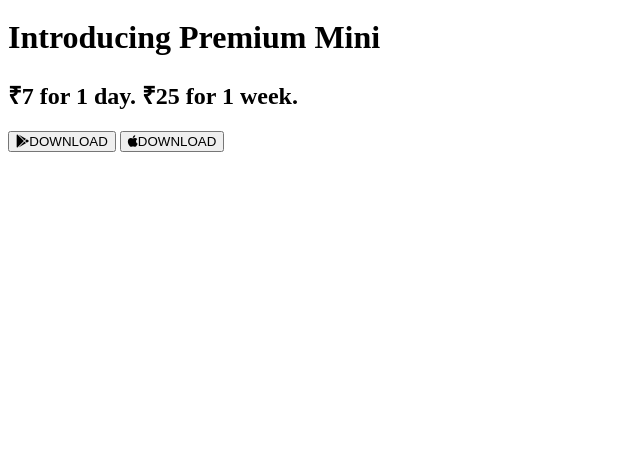
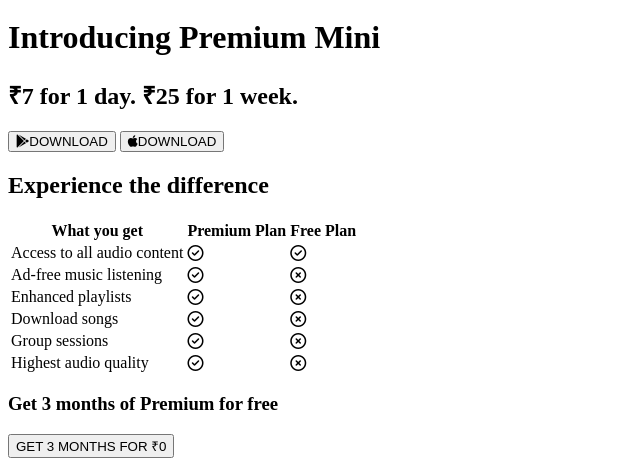
Before and after one commit to Shamseer88/Spotify-Landing-Page, a plain HTML site: page index.html in a window 1280 px wide. Shown: the part 380-846 px from the top of the page, without its empty margins (0-640 px from the left). Before the commit the page ends 800 px from the top, so only its background shows below. Drawn offline with Linux system fonts and the light colour scheme.

Commit message:
Third Part

```diff
--- a/index.html
+++ b/index.html
@@ -19,9 +19,53 @@
         <h1>Introducing Premium Mini</h1>
         <h2>₹7 for 1 day. ₹25 for 1 week.</h2>
         <section>
-            <button><i class="fab fa-google-play"></i>DOWNLOAD</button>
+            <button><i class="fa-brands fa-google-play"></i>DOWNLOAD</button>
             <button><i class="fa-brands fa-apple"></i>DOWNLOAD</button>
         </section>
     </main>
+    <section id = "difference-table">
+        <h1>Experience the difference</h1>
+        <table>
+            <tr>
+                <th>What you get</th>
+                <th>Premium Plan</th>
+                <th>Free Plan</th>
+            </tr>
+            <tr>
+                <td>Access to all audio content</td>
+                <td><i class="fa-regular fa-circle-check"></i></td>
+                <td><i class="fa-regular fa-circle-check"></i></td>
+            </tr>
+            <tr>
+                <td>Ad-free music listening</td>
+                <td><i class="fa-regular fa-circle-check"></i></td>
+                <td><i class="fa-regular fa-circle-xmark"></i></td>
+            </tr>
+            <tr>
+                <td>Enhanced playlists</td>
+                <td><i class="fa-regular fa-circle-check"></i></td>
+                <td><i class="fa-regular fa-circle-xmark"></i></td>
+            </tr>
+            <tr>
+                <td>Download songs</td>
+                <td><i class="fa-regular fa-circle-check"></i></td>
+                <td><i class="fa-regular fa-circle-xmark"></i></td>
+            </tr>
+            <tr>
+                <td>Group sessions</td>
+                <td><i class="fa-regular fa-circle-check"></i></td>
+                <td><i class="fa-regular fa-circle-xmark"></i></td>
+            </tr>
+            <tr>
+                <td>Highest audio quality</td>
+                <td><i class="fa-regular fa-circle-check"></i></td>
+                <td><i class="fa-regular fa-circle-xmark"></i></td>
+            </tr>
+        </table>
+        <section>
+            <h1>Get 3 months of Premium for free</h1>
+            <button>GET 3 MONTHS FOR ₹0</button>
+        </section>
+    </section>
 </body>
 </html>
```
